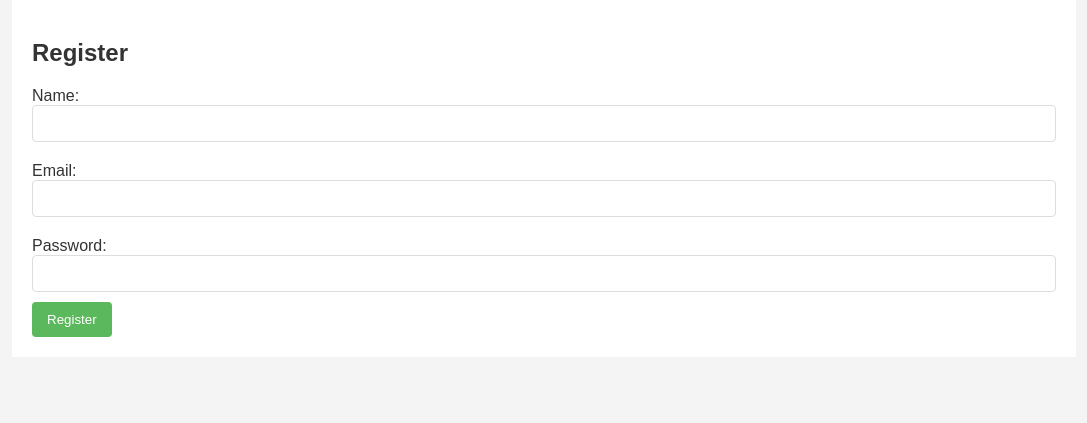
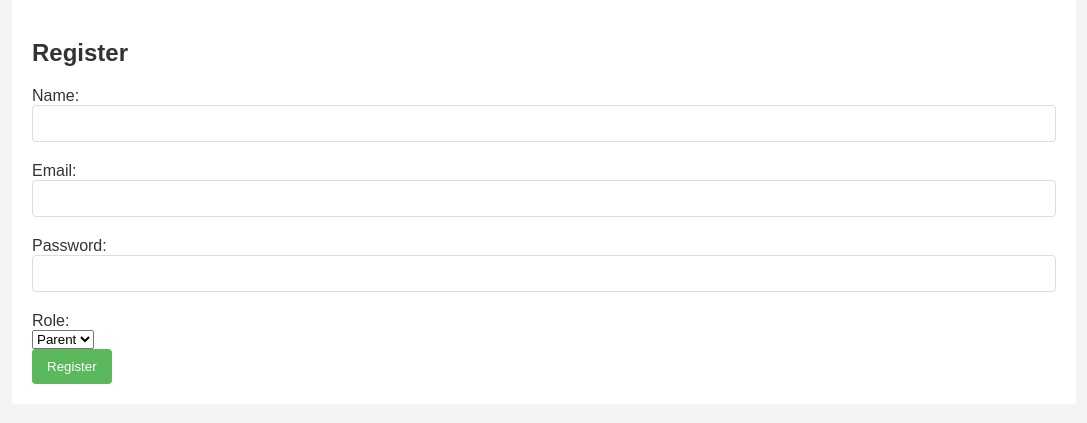
Before and after one commit to sbakidi/Family-planner, a Flask app: page /register in a window 1280 px wide. Shown: the part 147-570 px from the top of the page, without its empty margins (96-1183 px from the left). Run offline with Flask 3, Linux system fonts and the light colour scheme.

Commit message:
Add role-based access control

```diff
--- a/app.py
+++ b/app.py
@@ -43,13 +43,14 @@ def register_user():
         name = data.get('name')
         email = data.get('email')
         password = data.get('password')
+        role = data.get('role', 'parent')
 
         # The auth.register function now uses SQLAlchemy and handles DB interaction
-        new_user = auth.register(name=name, email=email, password=password)
+        new_user = auth.register(name=name, email=email, password=password, role=role)
 
         if new_user:
             # new_user is an SQLAlchemy User model instance
-            return jsonify(message="User registered successfully", user_id=new_user.id, name=new_user.name), 201
+            return jsonify(message="User registered successfully", user_id=new_user.id, name=new_user.name, role=new_user.role), 201
         else:
             # auth.register prints "Error: Email already exists." or DB error.
             # We can return a more generic message or rely on the print for now.
@@ -83,7 +84,7 @@ def login_user():
 
         if logged_in_user:
             # logged_in_user is an SQLAlchemy User model instance
-            return jsonify(message="Login successful", user_id=logged_in_user.id, name=logged_in_user.name, email=logged_in_user.email), 200
+            return jsonify(message="Login successful", user_id=logged_in_user.id, name=logged_in_user.name, email=logged_in_user.email, role=logged_in_user.role), 200
         else:
             # auth.login prints "Error: Email not found." or "Error: Incorrect password."
             return jsonify(message="Login failed: Invalid email or password."), 401 # Unauthorized
@@ -432,16 +433,18 @@ def register():
         name = request.form.get('name')
         email = request.form.get('email')
         password = request.form.get('password')
+        role = request.form.get('role', 'parent')
 
         if not name or not email or not password:
             flash('All fields are required.', 'danger')
             return render_template('register.html'), 400
 
-        new_user = auth.register(name=name, email=email, password=password)
+        new_user = auth.register(name=name, email=email, password=password, role=role)
 
         if new_user:
             session['user_id'] = new_user.id
             session['user_name'] = new_user.name
+            session['role'] = new_user.role
             flash(f'Welcome, {new_user.name}! You have been successfully registered and logged in.', 'success')
             return redirect(url_for('index'))
         else:
@@ -471,6 +474,7 @@ def login():
         if logged_in_user:
             session['user_id'] = logged_in_user.id
             session['user_name'] = logged_in_user.name
+            session['role'] = logged_in_user.role
             flash(f'Welcome back, {logged_in_user.name}!', 'success')
             return redirect(url_for('index'))
         else:
@@ -483,6 +487,7 @@ def login():
 def logout():
     session.pop('user_id', None)
     session.pop('user_name', None)
+    session.pop('role', None)
     flash('You have been successfully logged out.', 'success')
     return redirect(url_for('index'))
 
@@ -676,6 +681,8 @@ def api_add_residency_period(child_id):
 
     db = SessionLocal()
     try:
+        if not auth.user_has_role(data['parent_id'], 'parent'):
+            return jsonify(message="Only parents may create residency periods."), 403
         # The child_manager functions now expect db_session as the first argument
         new_period = child_manager.add_residency_period(
             db_session=db,
@@ -746,6 +753,12 @@ def api_update_residency_period(period_id):
 
     db = SessionLocal()
     try:
+        if data.get('parent_id') and not auth.user_has_role(data.get('parent_id'), 'parent'):
+            return jsonify(message="Only parents may update residency periods."), 403
+        if not data.get('parent_id'):
+            existing = child_manager.get_residency_period_details(db_session=db, period_id=period_id)
+            if existing and not auth.user_has_role(existing.parent_id, 'parent'):
+                return jsonify(message="Only parents may update residency periods."), 403
         updated_period = child_manager.update_residency_period(
             db_session=db,
             period_id=period_id,
@@ -775,6 +788,11 @@ def api_update_residency_period(period_id):
 def api_delete_residency_period(period_id):
     db = SessionLocal()
     try:
+        period = child_manager.get_residency_period_details(db_session=db, period_id=period_id)
+        if not period:
+            return jsonify(message="Residency period not found"), 404
+        if not auth.user_has_role(period.parent_id, 'parent'):
+            return jsonify(message="Only parents may delete residency periods."), 403
         success = child_manager.delete_residency_period(db_session=db, period_id=period_id)
         if success:
             db.commit()
--- a/src/user.py
+++ b/src/user.py
@@ -15,6 +15,7 @@ class User(Base):
     name = Column(String, index=True)
     email = Column(String, unique=True, index=True)
     hashed_password = Column(String) # Storing hashed password
+    role = Column(String, nullable=False, default='parent')  # New role field
 
     # Relationship to Shifts (One-to-Many: User has many Shifts)
     shifts = relationship("Shift", back_populates="owner")
@@ -44,13 +45,14 @@ class User(Base):
     # For now, the focus is on the model definition.
 
     def __repr__(self):
-        return f"<User(id={self.id}, name='{self.name}', email='{self.email}')>"
+        return f"<User(id={self.id}, name='{self.name}', email='{self.email}', role='{self.role}')>"
 
     def to_dict(self, include_shifts=False, include_children=False, include_custodial_periods=False, include_shift_patterns=False): # Added include_shift_patterns
         data = {
             "id": self.id,
             "name": self.name,
-            "email": self.email
+            "email": self.email,
+            "role": self.role
             # Exclude hashed_password for security
         }
         if include_shifts and self.shifts: # Check if self.shifts is not None
--- a/templates/children.html
+++ b/templates/children.html
@@ -26,8 +26,8 @@
         <p>You have not added any children yet.</p>
     {% endif %}
 
+    {% if session.get('role') == 'parent' %}
         <hr>
-
         <h3>Add New Child</h3>
         <form method="POST" action="{{ url_for('add_child_web') }}"> {# Changed action to avoid conflict with API #}
             <div>
@@ -53,4 +53,5 @@
                 <input type="submit" value="Add Child">
             </div>
         </form>
+    {% endif %}
 {% endblock %}
--- a/templates/events.html
+++ b/templates/events.html
@@ -37,6 +37,7 @@
         <p>You have no events scheduled.</p>
     {% endif %}
 
+    {% if session.get('role') == 'parent' %}
         <hr>
 
         <h3>Add New Event</h3>
@@ -71,4 +72,5 @@
                 <input type="submit" value="Add Event">
             </div>
         </form>
+    {% endif %}
 {% endblock %}
--- a/templates/layout.html
+++ b/templates/layout.html
@@ -31,8 +31,12 @@
             <ul>
                 <li><a href="{{ url_for('index') }}">Home</a></li>
                 {% if session.get('user_id') %}
+                    {% if session.get('role') == 'parent' %}
+                        <li><a href="{{ url_for('shifts_view') }}">Shifts</a></li>
+                        <li><a href="{{ url_for('children_view') }}">Children</a></li>
+                    {% endif %}
+                    <li><a href="{{ url_for('events_view') }}">Events</a></li>
                     <li><a href="{{ url_for('logout') }}">Logout</a></li>
-                    {# Add other authenticated links here, e.g., Profile, Dashboard #}
                 {% else %}
                     <li><a href="{{ url_for('login') }}">Login</a></li>
                     <li><a href="{{ url_for('register') }}">Register</a></li>
--- a/templates/register.html
+++ b/templates/register.html
@@ -18,6 +18,14 @@
             <input type="password" id="password" name="password" required>
         </div>
         <div>
+            <label for="role">Role:</label>
+            <select id="role" name="role">
+                <option value="parent">Parent</option>
+                <option value="teen">Teen</option>
+                <option value="child">Child</option>
+            </select>
+        </div>
+        <div>
             <input type="submit" value="Register">
         </div>
     </form>
--- a/templates/shifts.html
+++ b/templates/shifts.html
@@ -22,8 +22,8 @@
         <p>You have no shifts scheduled.</p>
     {% endif %}
 
+    {% if session.get('role') == 'parent' %}
         <hr>
-
         <h3>Add New Shift</h3>
         <form method="POST" action="{{ url_for('add_shift') }}">
             <div>
@@ -42,4 +42,5 @@
                 <input type="submit" value="Add Shift">
             </div>
         </form>
+    {% endif %}
 {% endblock %}
```
Also changed, not shown: main.py (+12 -0 lines), src/auth.py (+14 -2 lines). Lines whose indentation alone changed are shown as unchanged.
